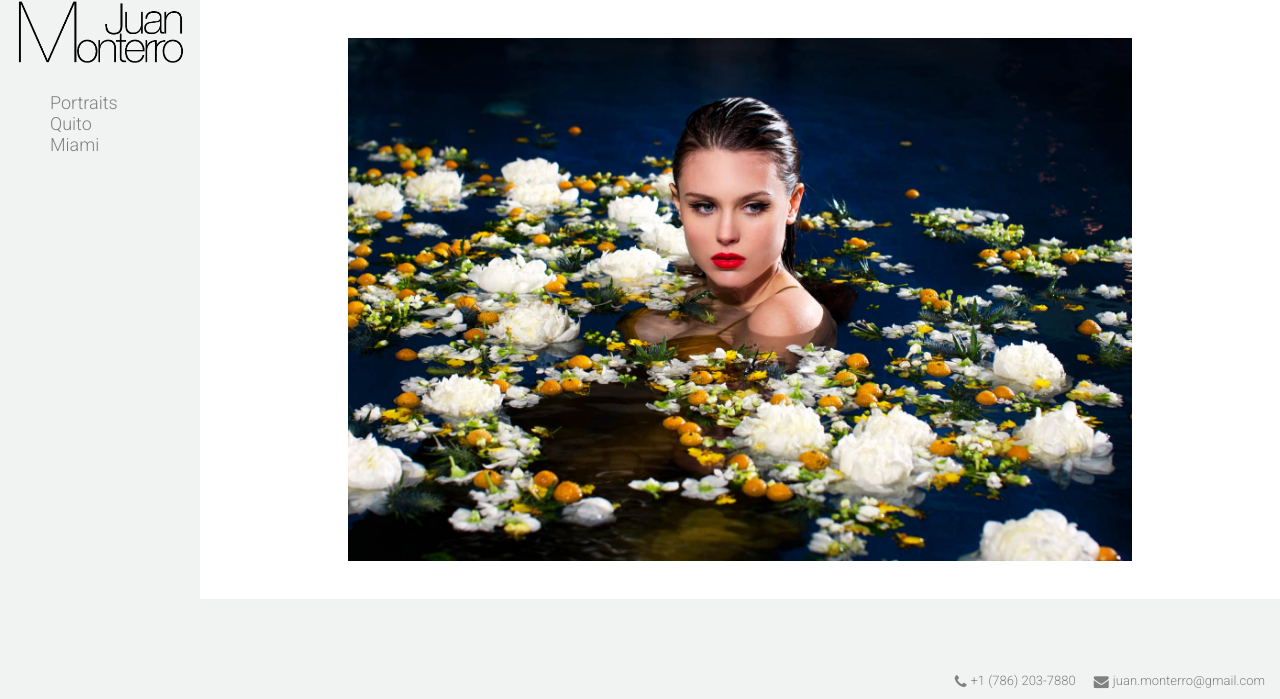
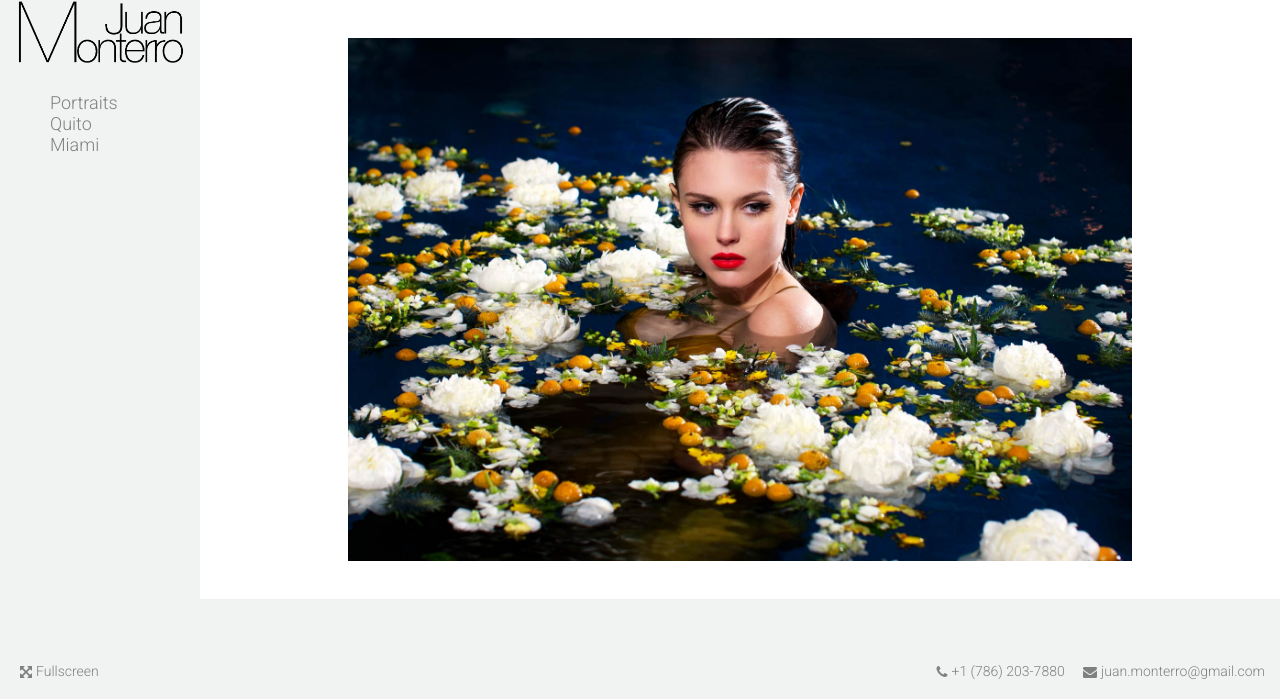
Before and after one commit to gilles-yvetot/node-skeleton, a Node server app: page / in a window 1280 px wide. Shown: the part 101-800 px from the top of the page. Run offline with Node 20, Linux system fonts and the light colour scheme; some libraries are stand-ins or nearby versions.

Commit message:
no message

```diff
--- a/app.js
+++ b/app.js
@@ -8,6 +8,7 @@ var http = require('http');
 var path = require('path');
 var sitemap = require('./sitemap.json');
 require('./pass.js').initUsers();
+require('./picturesFinder.js');
 
 var app = module.exports =express();
 
--- /dev/null
+++ b/picturesFinder.js
@@ -0,0 +1,14 @@
+var array = [];
+var find = require('findit')('./public/img/');
+var path = require('path');
+
+find.on('file', function(file) {
+  if (path.extname(file) === '.png'
+  	|| path.extname(file) === '.gif'
+  	|| path.extname(file) === '.jpg') {
+    	array.push(file)  }
+});
+
+find.on('end', function() {
+	console.log(array);
+});
--- a/public/css/style.css
+++ b/public/css/style.css
@@ -103,20 +103,30 @@ body > footer{
   background-color:#f1f2f2;
   position:relative;
 }
+body > footer i{
+  font-size: 15px;
+  vertical-align: -1px;
+  padding-right: 4px;
+}
+body > footer > #fullscreen{
+  position: absolute;
+  left: 20px;
+  bottom: 20px;
+  font-size: 13px;
+  color: gray;
+  font-size: 14px;
+}
+body > footer > #fullscreen:hover{
+  cursor: pointer;
+}
 body > footer > #contact_info{
   position: absolute;
   right: 0px;
-  bottom: 10px;
-  font-size: 13px;
+  bottom: 20px;
+  font-size: 14px;
 }
 body > footer > #contact_info > a{
   text-decoration: none;
   color: gray;
   padding-right: 15px;
 }
-
-body > footer > #contact_info > a > i{
-  font-size: 15px;
-  vertical-align: -2px;
-  padding-right: 4px;
-}
--- a/public/js/global.js
+++ b/public/js/global.js
@@ -1,6 +1,26 @@
 
 window.onload =window_load;
 $( window ).resize(window_resize);
+
+document.addEventListener("fullscreenchange", function () {
+	$('body > footer > #fullscreen > i').toggleClass('fa-arrows-alt');
+	$('body > footer > #fullscreen > i').toggleClass('fa-times-circle-o');
+}, false);
+
+document.addEventListener("mozfullscreenchange", function () {
+	$('body > footer > #fullscreen > i').toggleClass('fa-arrows-alt');
+	$('body > footer > #fullscreen > i').toggleClass('fa-times-circle-o');
+}, false);
+
+document.addEventListener("webkitfullscreenchange", function () {
+	$('body > footer > #fullscreen > i').toggleClass('fa-arrows-alt');
+	$('body > footer > #fullscreen > i').toggleClass('fa-times-circle-o');
+}, false);
+
+document.addEventListener("msfullscreenchange", function () {
+	$('body > footer > #fullscreen > i').toggleClass('fa-arrows-alt');
+	$('body > footer > #fullscreen > i').toggleClass('fa-times-circle-o');
+}, false);
 
 function window_resize(){
 }
@@ -44,7 +64,6 @@ function getImages(e){
 	var sender = (e && e.target) || (window.event && window.event.srcElement);
 	var myEle = sender;
 
-	console.log(sender.innerHTML);
 	$.ajax({
 		  type: "POST",
 		  url: '/pictures',
@@ -53,5 +72,31 @@ function getImages(e){
 		  	console.dir(data);
 		  }
 		});
+}
+
+function requestFullScreen() {
+
+	if( window.innerHeight != screen.height){
+		// Supports most browsers and their versions.
+	    var requestMethod = document.body.requestFullScreen || document.body.webkitRequestFullScreen || document.body.mozRequestFullScreen || document.body.msRequestFullScreen;
+
+	    if (requestMethod) { // Native full screen.
+	        requestMethod.call(document.body);
+	    } else if (typeof window.ActiveXObject !== "undefined") { // Older IE.
+	        var wscript = new ActiveXObject("WScript.Shell");
+	        if (wscript !== null) {
+	            wscript.SendKeys("{F11}");
+	        }
+	    }
+	}
+	else{
+		if(document.exitFullscreen) {
+			document.exitFullscreen();
+		} else if(document.mozCancelFullScreen) {
+			document.mozCancelFullScreen();
+		} else if(document.webkitExitFullscreen) {
+			document.webkitExitFullscreen();
+		}
+	}
 
 }
--- a/views/layout.jade
+++ b/views/layout.jade
@@ -26,6 +26,9 @@ html(lang='en')
 
         block content
     footer
+        #fullscreen(onclick="requestFullScreen();")
+            i.fa.fa-arrows-alt
+            |Fullscreen
         #contact_info
             a(href='tel:+1 (786) 203-7880')
                  i.fa.fa-phone
```
Also changed, not shown: core.js (+15 -0 lines), public/img/test/Juan-Monterro.png (added).
